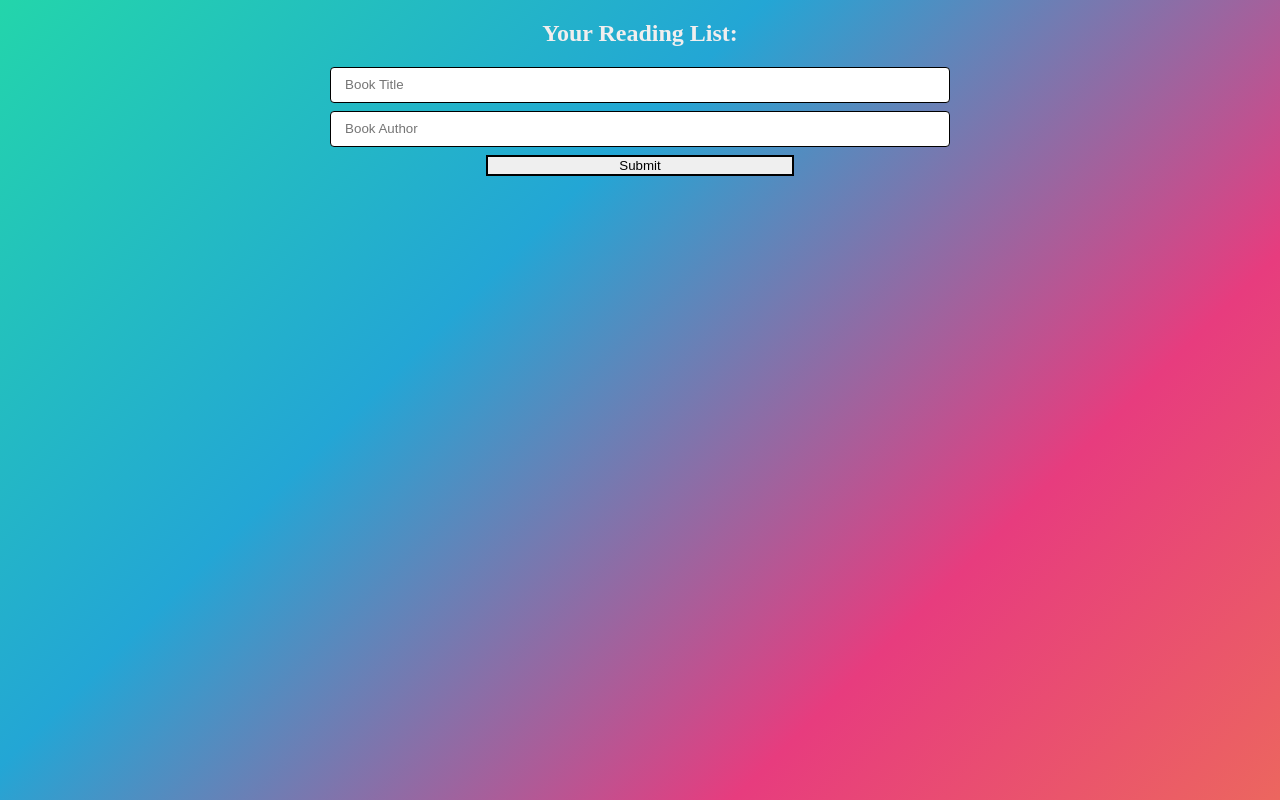
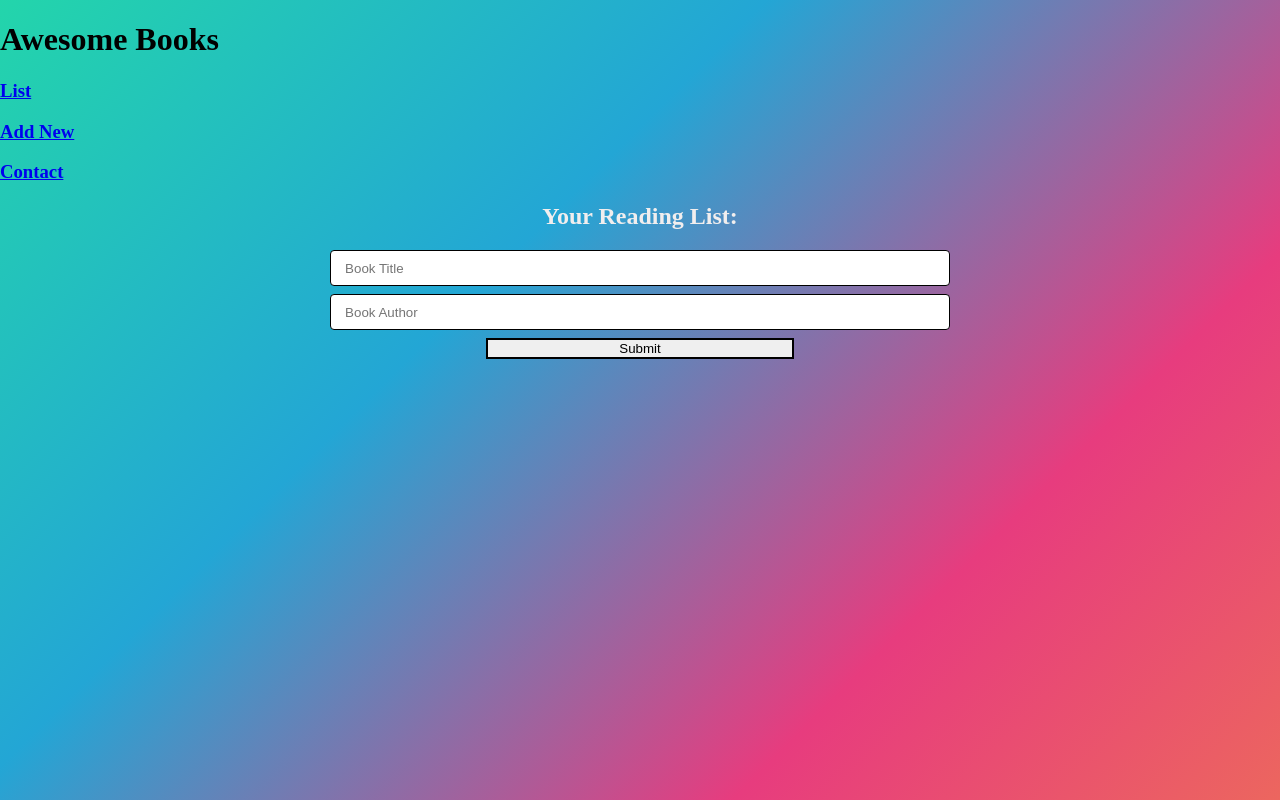
Before and after one commit to ahzia/Awesome-Book-, a website with bundled scripts: page index.html in a window 1280 px wide. Built offline with nearby package versions, Linux system fonts and the light colour scheme.

Commit message:
Add header section to inde.html file for logo and navigation

```diff
--- a/index.html
+++ b/index.html
@@ -9,6 +9,18 @@
     <link rel="stylesheet" href="./css/style.css">
 </head>
 <body>
+    <header>
+        <div class="nav-logo" id="logo">
+            <h1>Awesome Books</h1>
+        </div>
+        <nav class="nav-bar" id= "navigation">
+            <h3><a href="#">List</a></h3>
+            <h3><a href="#">Add New</a></h3>
+            <h3><a href="#">Contact</a></h3>
+        </nav>
+
+    </header>
+
     <div class="heading-container">
         <h2>Your Reading List:</h2>
     </div>
```
